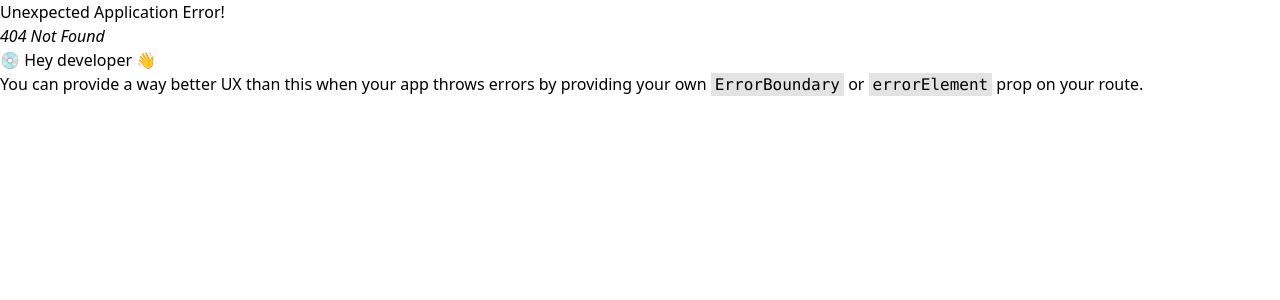
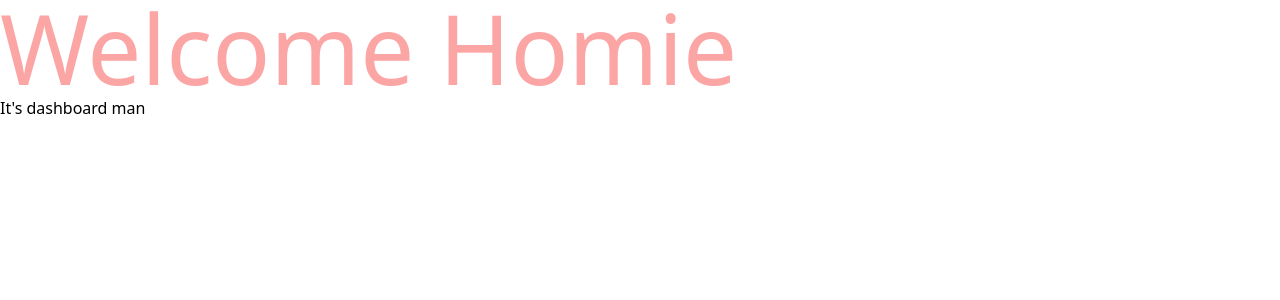
Before and after one commit to always-mohammad-ali/Book-Vibe, a React (Vite) app: page /dashboard in a window 1280 px wide. Before the commit this address had no page. Shown: the top 300 px of the page. Built offline with nearby package versions, Linux system fonts and the light colour scheme.

Commit message:
structure ready

```diff
--- /dev/null
+++ b/src/Components/Dashboard/Dashboard.jsx
@@ -0,0 +1,11 @@
+import React from 'react';
+
+const Dashboard = () => {
+    return (
+        <div>
+            <h1>It's dashboard man</h1>
+        </div>
+    );
+};
+
+export default Dashboard;
--- /dev/null
+++ b/src/Components/ErrorPage/ErrorPage.jsx
@@ -0,0 +1,12 @@
+import React from 'react';
+
+const ErrorPage = () => {
+    return (
+        <div className='text-center w-3/4 mx-auto'>
+            <h1 className='text-3xl text-center text-red-300'>Hey, Homie</h1>
+            <h2 className='text-6xl text-center text-red-600'>Error 404!</h2>
+        </div>
+    );
+};
+
+export default ErrorPage;
--- /dev/null
+++ b/src/Components/Footer/Footer.jsx
@@ -0,0 +1,11 @@
+import React from 'react';
+
+const Footer = () => {
+    return (
+        <div>
+
+        </div>
+    );
+};
+
+export default Footer;
--- /dev/null
+++ b/src/Components/Home/Home.jsx
@@ -0,0 +1,11 @@
+import React from 'react';
+
+const Home = () => {
+    return (
+        <div>
+            <h1>Hello Reader</h1>
+        </div>
+    );
+};
+
+export default Home;
--- /dev/null
+++ b/src/Components/Navbar/Navbar.jsx
@@ -0,0 +1,11 @@
+import React from 'react';
+
+const Navbar = () => {
+    return (
+        <div>
+
+        </div>
+    );
+};
+
+export default Navbar;
--- a/src/Components/Root/Root.jsx
+++ b/src/Components/Root/Root.jsx
@@ -1,9 +1,15 @@
 import React from 'react';
+import Navbar from '../Navbar/Navbar';
+import { Outlet } from 'react-router-dom';
+import Footer from '../Footer/Footer';
 
 const Root = () => {
     return (
         <div>
-            <h1>Welcome Homie</h1>
+            <h1 className='text-red-300 text-8xl'>Welcome Homie</h1>
+            <Navbar></Navbar>
+            <Outlet></Outlet>
+            <Footer></Footer>
         </div>
     );
 };
--- a/src/main.jsx
+++ b/src/main.jsx
@@ -7,11 +7,26 @@ import {
   RouterProvider,
 } from "react-router-dom";
 import Root from './Components/Root/Root.jsx';
+import ErrorPage from './Components/ErrorPage/ErrorPage.jsx';
+import Home from './Components/Home/Home.jsx';
+import Dashboard from './Components/Dashboard/Dashboard.jsx';
 
 const router = createBrowserRouter([
   {
     path: "/",
     element: <Root></Root>,
+    errorElement: <ErrorPage></ErrorPage>,
+    children:[
+      {
+        path:"/",
+        element: <Home></Home>
+      },
+
+      {
+        path:"/dashboard",
+        element: <Dashboard></Dashboard>
+      }
+    ]
   },
 ]);
 
```
